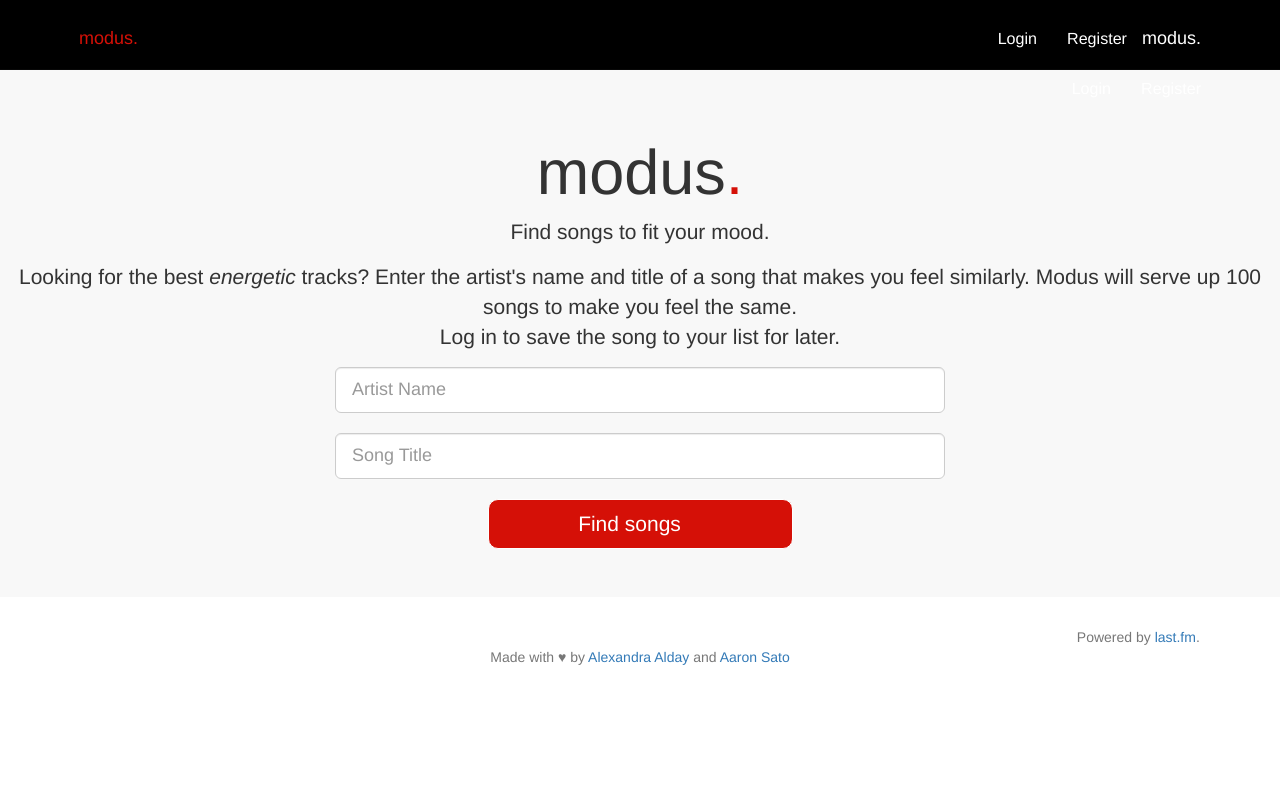
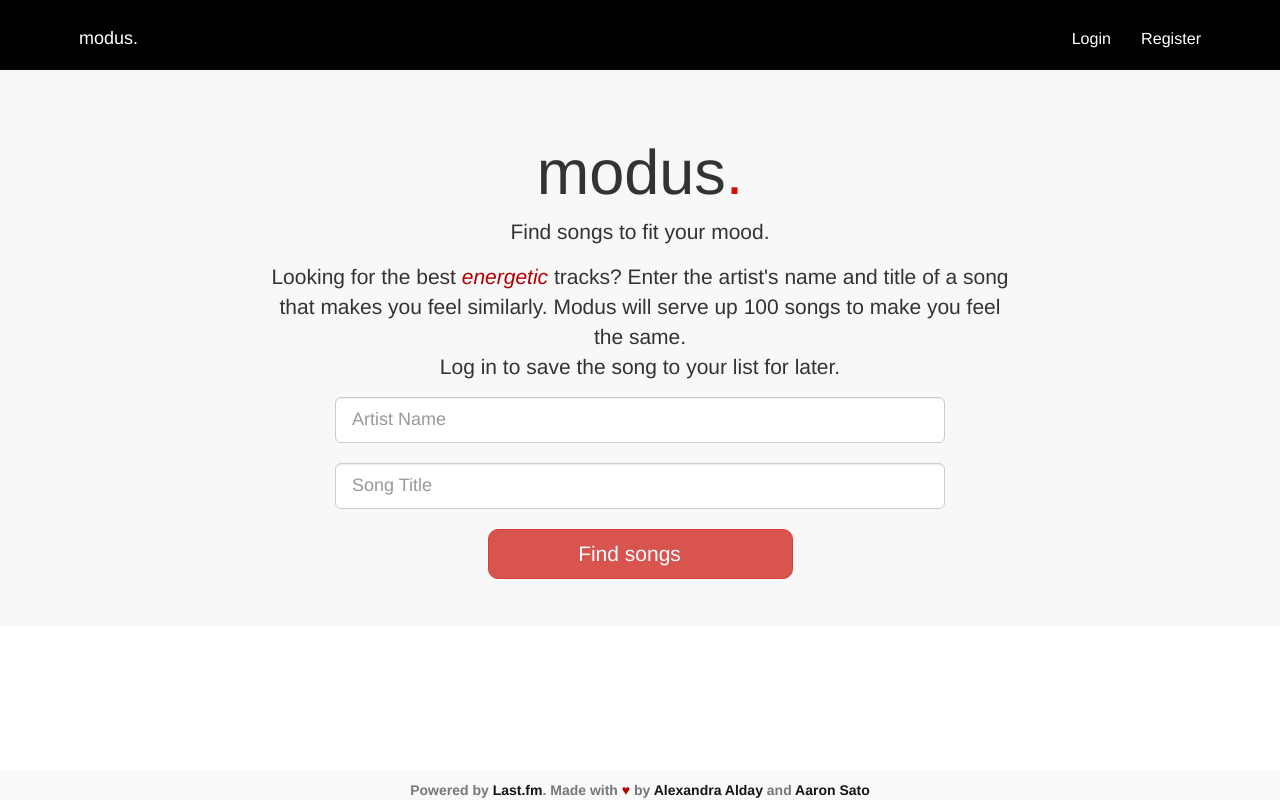
Before and after one commit to alexandraalday/modus_app_frontend, a website: page public/index.html in a window 1280 px wide. Drawn offline with nearby package versions, Linux system fonts and the light colour scheme; some packages are replaced by stand-ins of ours.

Commit message:
fixed footer, buttons, and nabbar issues

```diff
--- a/public/index.html
+++ b/public/index.html
@@ -32,25 +32,15 @@
         <span class="icon-bar"></span>
       </button>
 
-     <a class="navbar-brand" style="color: #D51007" href="#">modus. </span>
-    </div>
-      <div class="collapse navbar-collapse" id="bs-example-navbar-collapse-1">
-        <ul class="nav navbar-nav navbar-right">
-          <li ng-show="ctrl.loggedin"><a href="#" style="color: red;">Hello, {{ctrl.user.username}}!</a></li>
-          <li ng-show="ctrl.loggedin" ng-click="ctrl.goProfile()"><a id="a" class="second after" href="#">My Profile</a></li>
-          <li ng-hide="ctrl.loggedin" ng-click="ctrl.goLogin()"><a id="a" class="second after" href="#">Login</a></li>
-          <li ng-show="ctrl.loggedin" ng-click="ctrl.logout()"><a id="a" class="second after" href="#">Logout</a></li>
-          <li ng-hide="ctrl.loggedin" ng-click="ctrl.goRegister()"><a id="a" class="second after" href="#">Register</a></li>
-
      <a class="navbar-brand" href="#" ng-click="ctrl.goSearch()">modus.</a>
     </div>
       <div class="collapse navbar-collapse" id="bs-example-navbar-collapse-1">
         <ul class="nav navbar-nav navbar-right">
-          <li ng-show="ctrl.loggedin"><a href="#" style="color:#E50000;">Hello, {{ctrl.user.username}}!</a></li>
-          <li ng-show="ctrl.loggedin" ng-click="ctrl.goProfile()"><a href="#">My Profile</a></li>
-          <li ng-hide="ctrl.loggedin" ng-click="ctrl.goLogin()"><a href="#" data-toggle="modal" data-target="#login">Login</a></li>
-          <li ng-show="ctrl.loggedin" ng-click="ctrl.logout()"><a href="#">Logout</a></li>
-          <li ng-hide="ctrl.loggedin" ng-click="ctrl.goRegister()"><a href="#" data-toggle="modal" data-target="#register">Register</a></li>
+          <li ng-show="ctrl.loggedin"><a href="#" style="color:#CF0F0B;">Hello, {{ctrl.user.username}}!</a></li>
+          <li ng-show="ctrl.loggedin" ng-click="ctrl.goProfile()"><a id="a" class="second after" href="#">My Profile</a></li>
+          <li ng-hide="ctrl.loggedin" ng-click="ctrl.goLogin()"><a id="a" class="second after" href="#" data-toggle="modal" data-target="#login">Login</a></li>
+          <li ng-show="ctrl.loggedin" ng-click="ctrl.logout()"><a id="a" class="second after" href="#">Logout</a></li>
+          <li ng-hide="ctrl.loggedin" ng-click="ctrl.goRegister()"><a id="a" class="second after" href="#" data-toggle="modal" data-target="#register">Register</a></li>
         </ul>
       </div><!-- /.navbar-collapse -->
     </div>
@@ -79,7 +69,7 @@
             <input type="text" class="form-control input-lg"
               id="song-title" placeholder="Song Title" ng-model="ctrl.song">
             <br>
-            <button class="btn btn-success btn-lg bttn btn-7" id='go' role="button">Find songs<i class="glyphicon glyphicon-search"></i></button>
+            <button class="btn btn-danger btn-lg bttn btn-7" id='go' role="button">Find songs<i class="glyphicon glyphicon-search"></i></button>
            </form>
         </div>
       </div>
@@ -129,10 +119,10 @@
     <div id="footer">
       <div class="container text-center">
             <p class="text-muted">
-                Powered by <a href="http://last.fm">last.fm</a>. Made with <span>&hearts;</span> by <a href="https://github.com/alexandraalday">Alexandra Alday</a> and <a href="https://github.com/2asato">Aaron Sato</a></p>
+                Powered by <a href="http://www.last.fm">Last.fm</a>. Made with <span>&hearts;</span> by <a href="https://github.com/alexandraalday">Alexandra Alday</a> and <a href="https://github.com/2asato">Aaron Sato</a></p>
             </p>
       </div>
-	</div>
+</div>
 
   </body>
 </html>
--- a/public/style.css
+++ b/public/style.css
@@ -27,11 +27,11 @@ body {
 	position:relative;
   transition:0.5s color ease;
 	text-decoration:none;
-	color:#81b3d2;
+	color:#ffffff;
 	font-size:1em;
 }
 #a:hover{
-	color:#d73444;
+	color:#CF0F0B;
 }
 #a.after:after{
   bottom:-0.25em;
@@ -76,39 +76,15 @@ a.second:after{
 	color: #D51007;
 }
 
-#login-button {
-	background-color: #D51007;
-}
-
-#go {
-	background-color: #D51007;
-}
-
 li {
 	list-style: none;
 }
 
-.btn-success	{
-	border-color: #D51007;;
-}
-
-.btn-primary {
-	background-color: #D51007;
-	border-color: #D51007;
-}
-
 .bttn {
-  color: #fff;
-  border: 1px solid #fff;
-  border-radius: 0;
   font-size: 1.5em;
   padding: 10px 35px;
   width: 50%;
-	border-radius: 10px;
-}
-
-.btn:hover {
-  color: #fff;
+  border-radius: 10px;
 }
 
 .btn-7 {
@@ -116,12 +92,7 @@ li {
   padding: 10px 30px;
 }
 
-.btn-7:hover {
-  background: #fff;
-}
-
 .btn-7 .glyphicon {
-  opacity: 0;
   transform: translate(1000%,0);
   -webkit-transform: translate(1000%,0);
   -moz-transform: translate(1000%,0);
@@ -131,10 +102,12 @@ li {
 }
 
 .btn-7:hover .glyphicon {
-  opacity: 1;
+  color: #ffffff;
   transform: translate(25%,0);
   -webkit-transform: translate(25%,0);
   -moz-transform: translate(25%,0);
+}
+
 #text {
 	padding: 0 20%;
 }
@@ -157,7 +130,7 @@ i {
 ***********************/
 
 #footer {
-  background-color: black;
+  background-color: #f9f9f9;
   position: fixed;
   right: 0;
   bottom: 0;
@@ -171,9 +144,9 @@ i {
 }
 
 #footer span {
-	color: #D51007;
+	color: #B00000;
 }
 
 #footer a {
-	color: #D51007;
+	color: #191414;
 }
```
